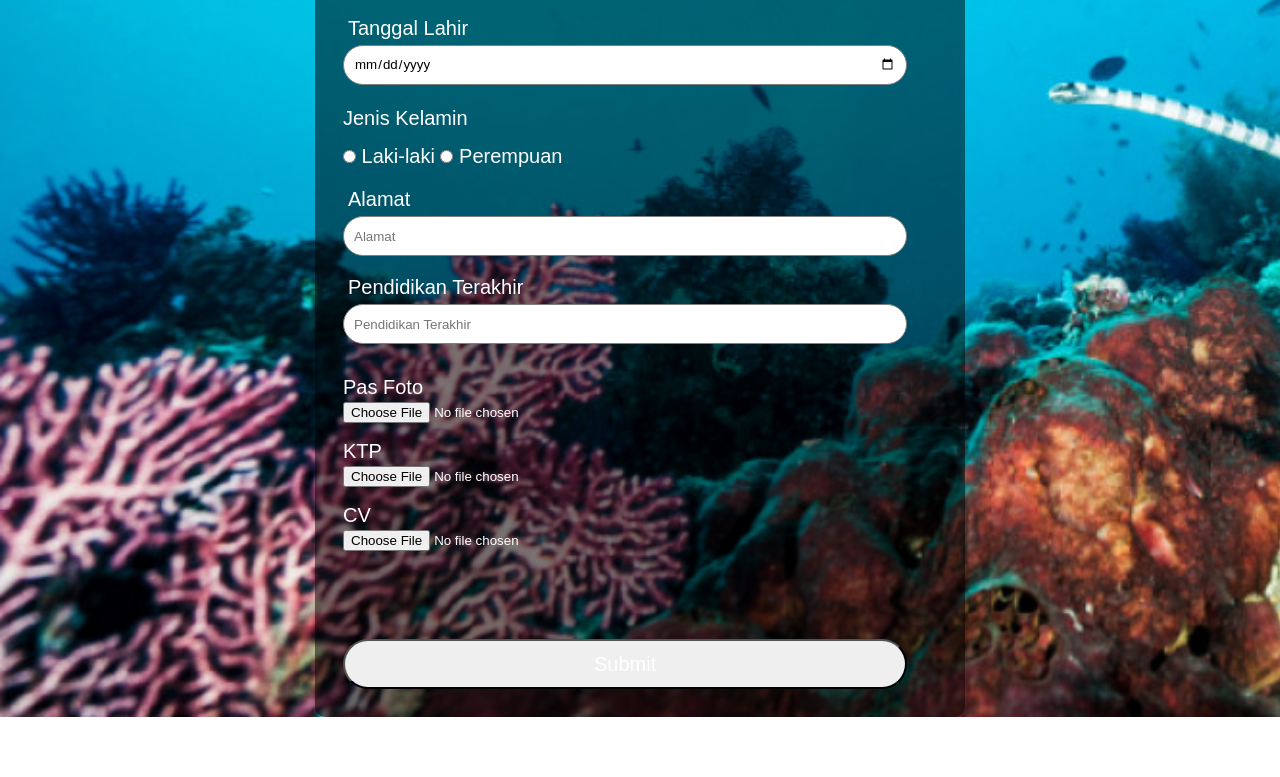
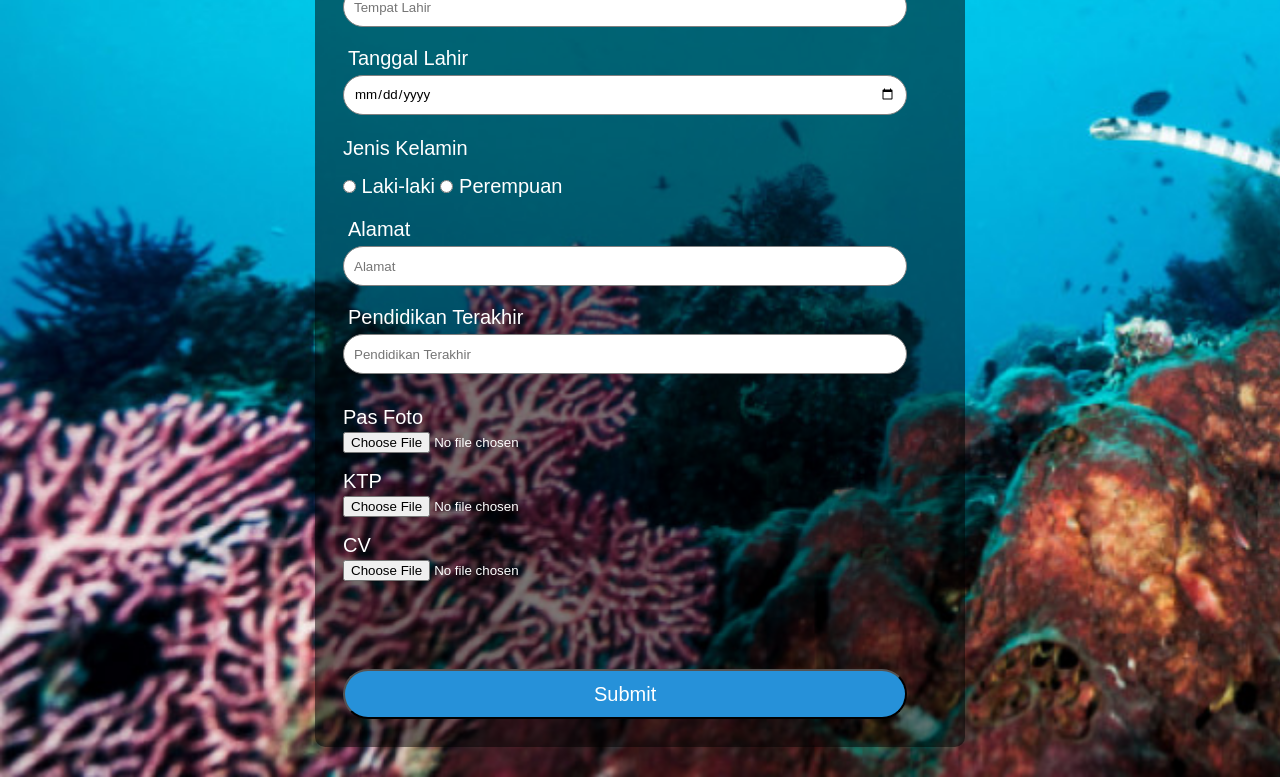
Before and after one commit to handitanto/EAS-PWeb-A, a plain HTML site: page index.html in a window 1280 px wide. Shown: the part 820-1597 px from the top of the page. Before the commit the page ends 1537 px from the top, so only its background shows below. Drawn offline with Linux system fonts and the light colour scheme.

Commit message:
submit button

```diff
--- a/style.css
+++ b/style.css
@@ -29,6 +29,7 @@ body{
     padding: 28px;
     margin: 0 28px;
     border-radius: 10px;
+    margin: 30px;
 }
 
 .form-title{
@@ -115,7 +116,7 @@ body{
     font-size: 20px;
     padding: 0px;
     color: white;
-    background: rgba(63. 114, 76, 0.7);
+    background: #2691d9;
     border-radius: 25px;
     height: 50px;
 }
```
